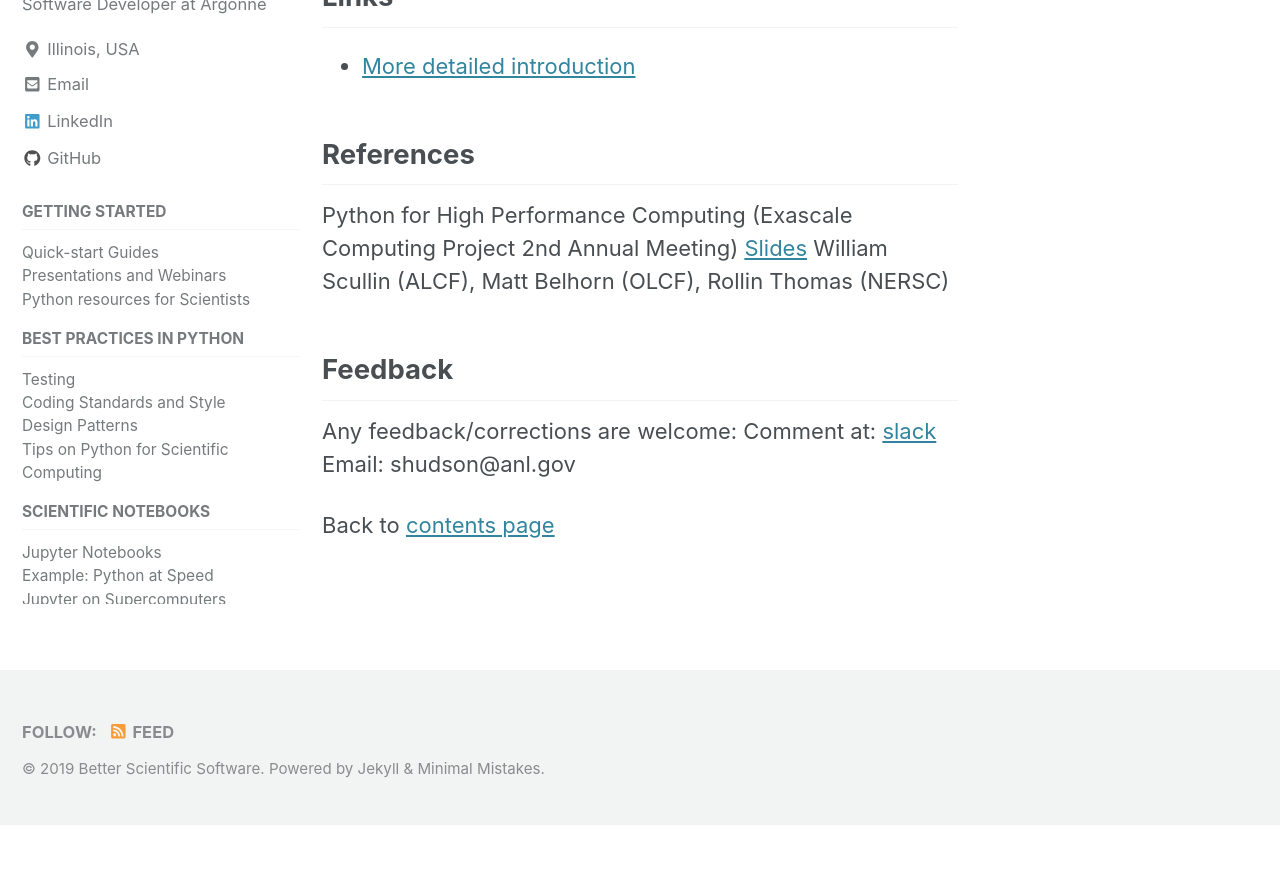
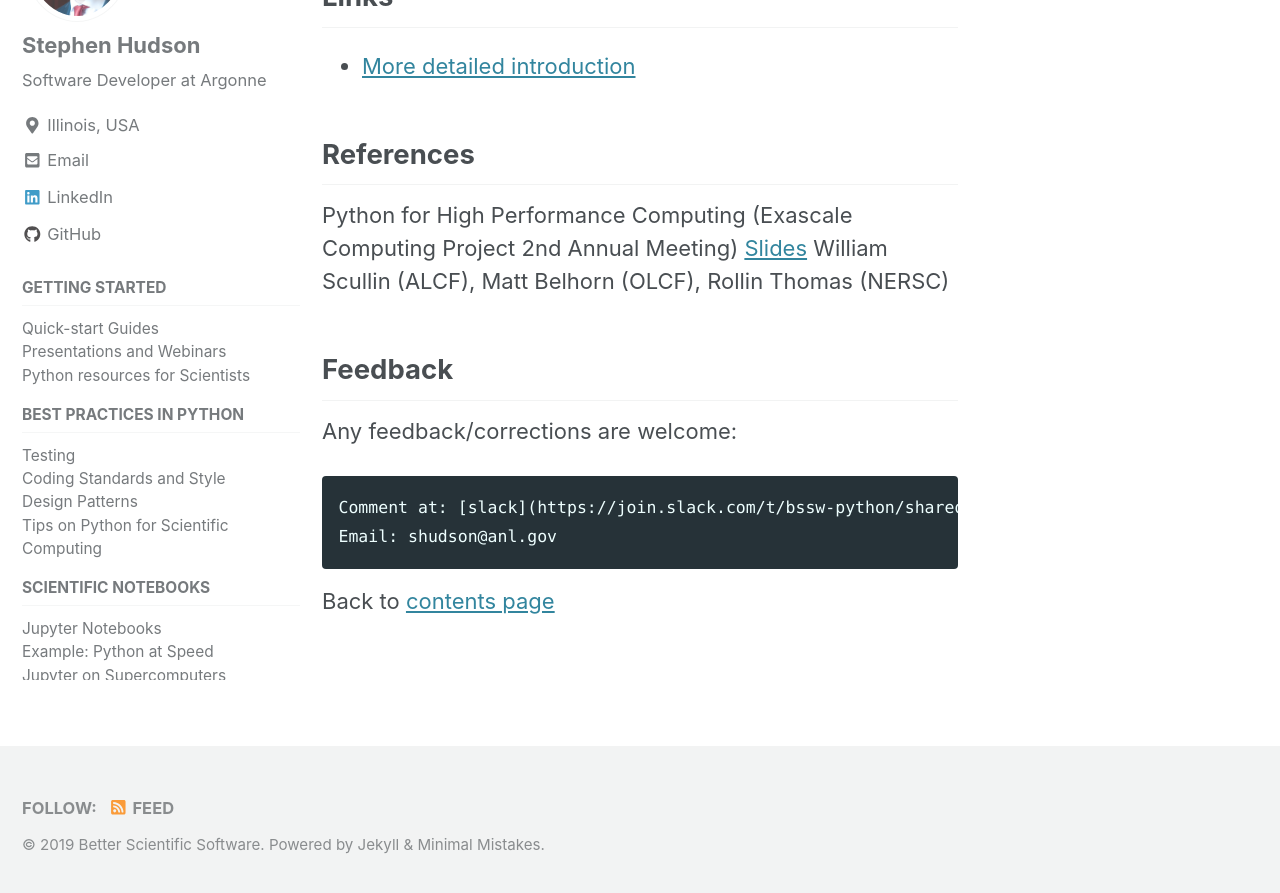
Before and after one commit to betterscientificsoftware/python-for-hpc, a Jekyll site: the page built from tutorials/python.whatis.md, in a window 1280 px wide and 900 px high, scrolled down 9456 px. Shown: the top 893 px of the window. Built offline with Jekyll 4.4.1, drawn with Linux system fonts in a browser that asks for light colours; cached includes are drawn as plain includes; nearby versions of some CDN libraries; before the commit the page ends 10281 px from its top, so only the background shows below that; some of the changed lines change nothing that is shown.

Commit message:
More fixes to  Python whatis

```diff
--- a/tutorials/python.whatis.md
+++ b/tutorials/python.whatis.md
@@ -175,10 +175,11 @@
 ## Feedback
 
 Any feedback/corrections are welcome:
+
     Comment at: [slack](https://join.slack.com/t/bssw-python/shared_invite/enQtNDcxNDA3OTg0OTYwLTAyOGY0YjdhNDUzOTE1NGUwNGM4MDI1ZDQwY2U3OGY2NzQxZWE4ZDZiZjM2OTEzNDRkNDBkZTEyMDVlMDM2NTE)
     Email: shudson@anl.gov
 
-Back to [contents page]({{site.baseurl}}/python-for-hpc/python-for-hpc/)
+Back to [contents page]({{site.baseurl}}/python-for-hpc/)
 
 
 
```
